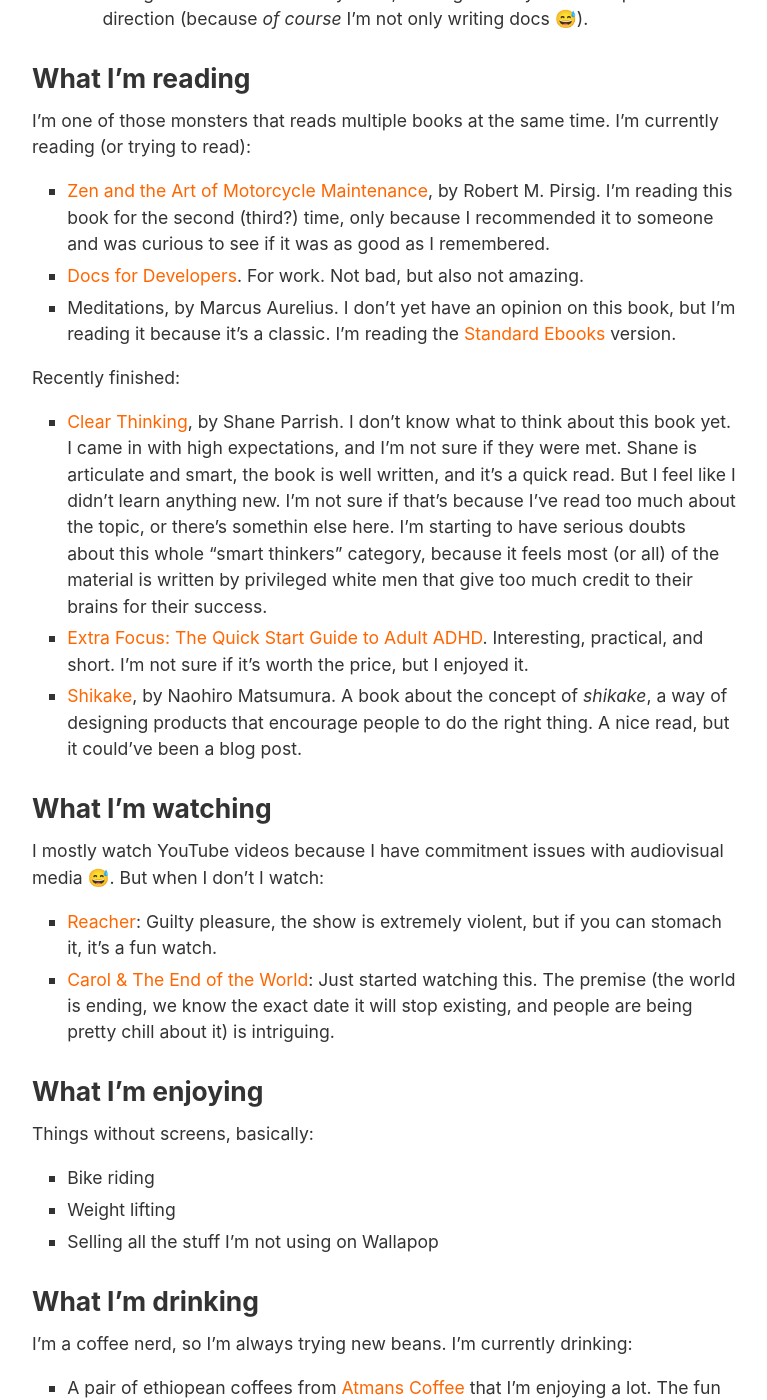
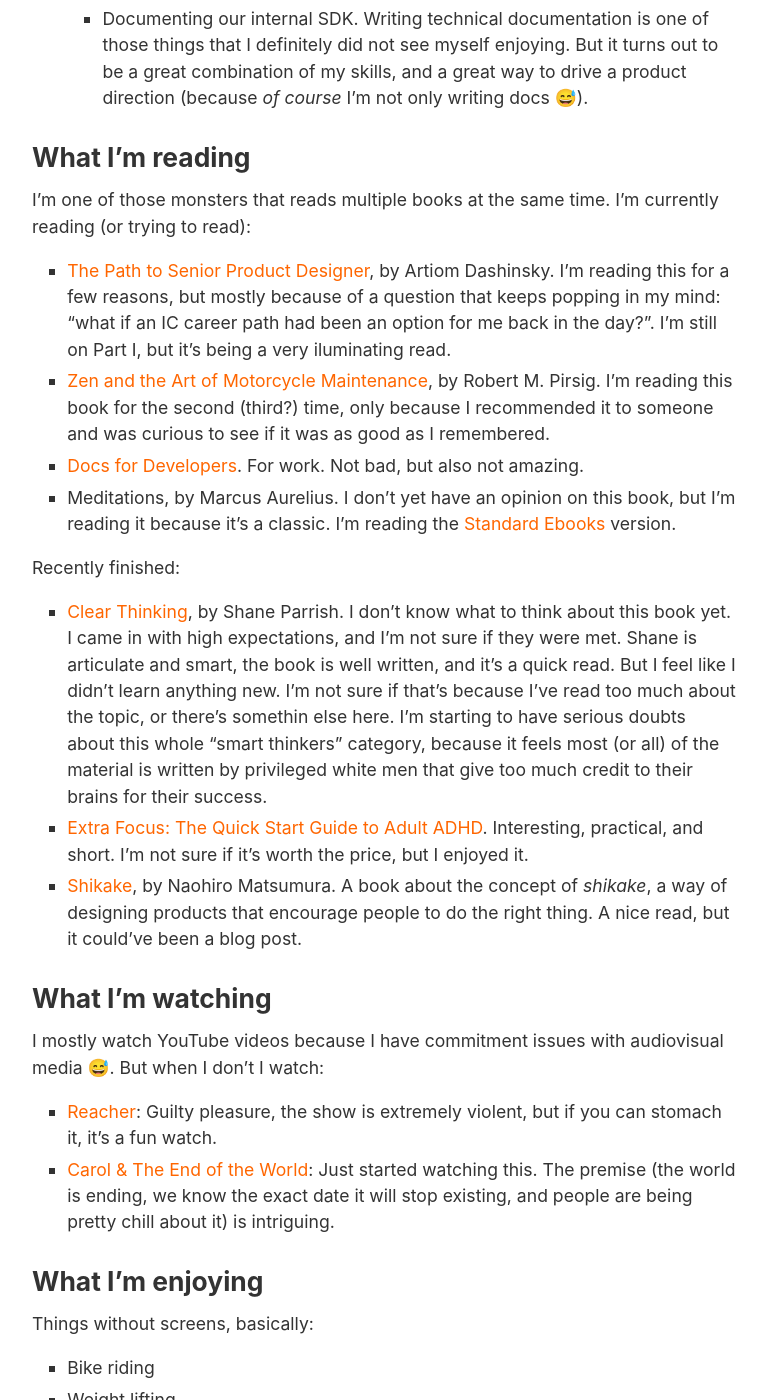
Before and after one commit to bomberstudios/me, a Jekyll site: the page built from now.md, in a window 1280 px wide and 1400 px high, scrolled down 1012 px. Shown: the whole window, without its empty margins (256-1023 px from the left). Built offline with Jekyll 4.4.1, drawn with Linux system fonts in a browser that asks for light colours; a script that is not in the unit is left out; some of the changed lines change nothing that is shown; some of the changed text lies outside the part shown.

Commit message:
Update now.md

```diff
--- a/now.md
+++ b/now.md
@@ -1,9 +1,11 @@
 ---
 title: Now
 description: A list of what I'm up to recently.
-date: 2024-01-22
+date: 2024-01-23
 layout: page
 ---
+
+> Last update: {{ page.date }}
 
 ## Life, the Universe, Everything
 
@@ -26,6 +28,7 @@
 
 I'm one of those monsters that reads multiple books at the same time. I'm currently reading (or trying to read):
 
+- [The Path to Senior Product Designer](https://productdesigninterview.com/the-path-to-senior-product-designer), by Artiom Dashinsky. I'm reading this for a few reasons, but mostly because of a question that keeps popping in my mind: "what if an IC career path had been an option for me back in the day?". I'm still on Part I, but it's being a very iluminating read.
 - [Zen and the Art of Motorcycle Maintenance](https://en.wikipedia.org/wiki/Zen_and_the_Art_of_Motorcycle_Maintenance), by Robert M. Pirsig. I'm reading this book for the second (third?) time, only because I recommended it to someone and was curious to see if it was as good as I remembered.
 - [Docs for Developers](https://docsfordevelopers.com). For work. Not bad, but also not amazing.
 - Meditations, by Marcus Aurelius. I don't yet have an opinion on this book, but I'm reading it because it's a classic. I'm reading the [Standard Ebooks](https://standardebooks.org/) version.
@@ -58,5 +61,3 @@
 - A pair of ethiopean coffees from [Atmans Coffee](https://www.atmanscoffee.com) that I'm enjoying a lot. The fun thing about them is they're the same beans, with different processing: one is washed, the other is anaerobically fermented. And they taste completely different.
 - A brasilian coffee from [Virgen Coffee](https://virgen.coffee), which is not as fun as the ethiopeans, but is nice for lattes.
 - A decaf from Honduras, from [Randall Coffee Roasters](https://randallcoffee.com). Decaf is always terrible, but this one is less terrible.
-
-> Last update: 2024-01-22
```
